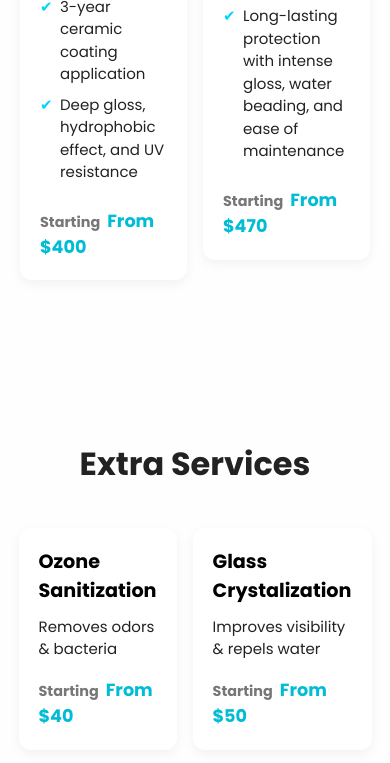
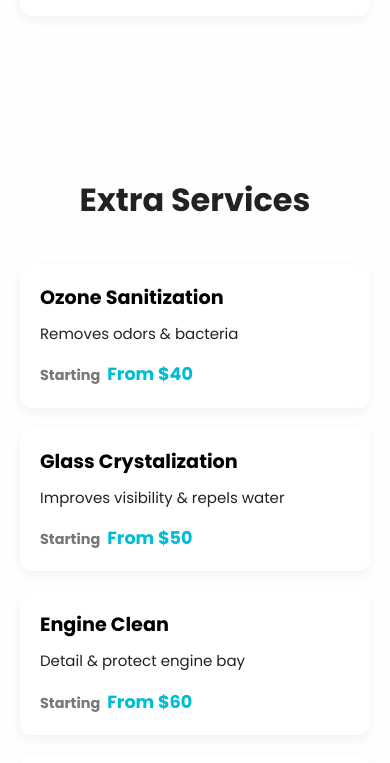
Before and after one commit to GuaraciAdm15/likenew-landing, a plain HTML site: page index.html in a window 390 px wide. Shown: the part 3645-4408 px from the top of the page. Drawn offline with Linux system fonts and the light colour scheme.

Commit message:
Update style.css

```diff
--- a/style.css
+++ b/style.css
@@ -804,16 +804,14 @@ body {
   .cards,
   .extra-services,
   #products .cards-container {
-    display: grid;
-    grid-template-columns: repeat(2, 1fr);
-    gap: 16px;
-    justify-items: center;
+    grid-template-columns: 1fr; /* UM POR LINHA no mobile */
+    gap: 20px;
   }
 
   .card,
   .extra-card,
   .product {
     width: 100%;
-    max-width: 180px; /* ou ajuste conforme o visual ideal */
+    max-width: none; /* Remove limite que espreme os cards */
   }
 }
```
